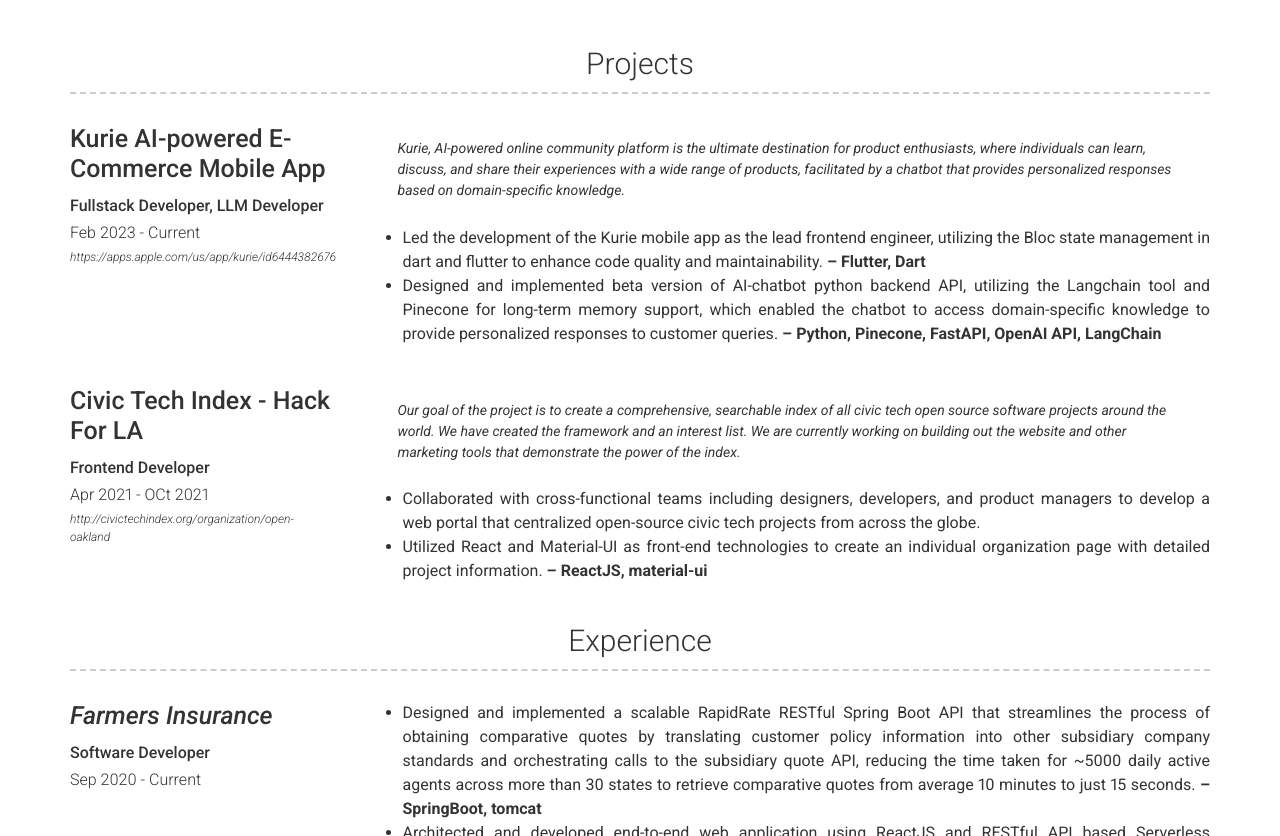
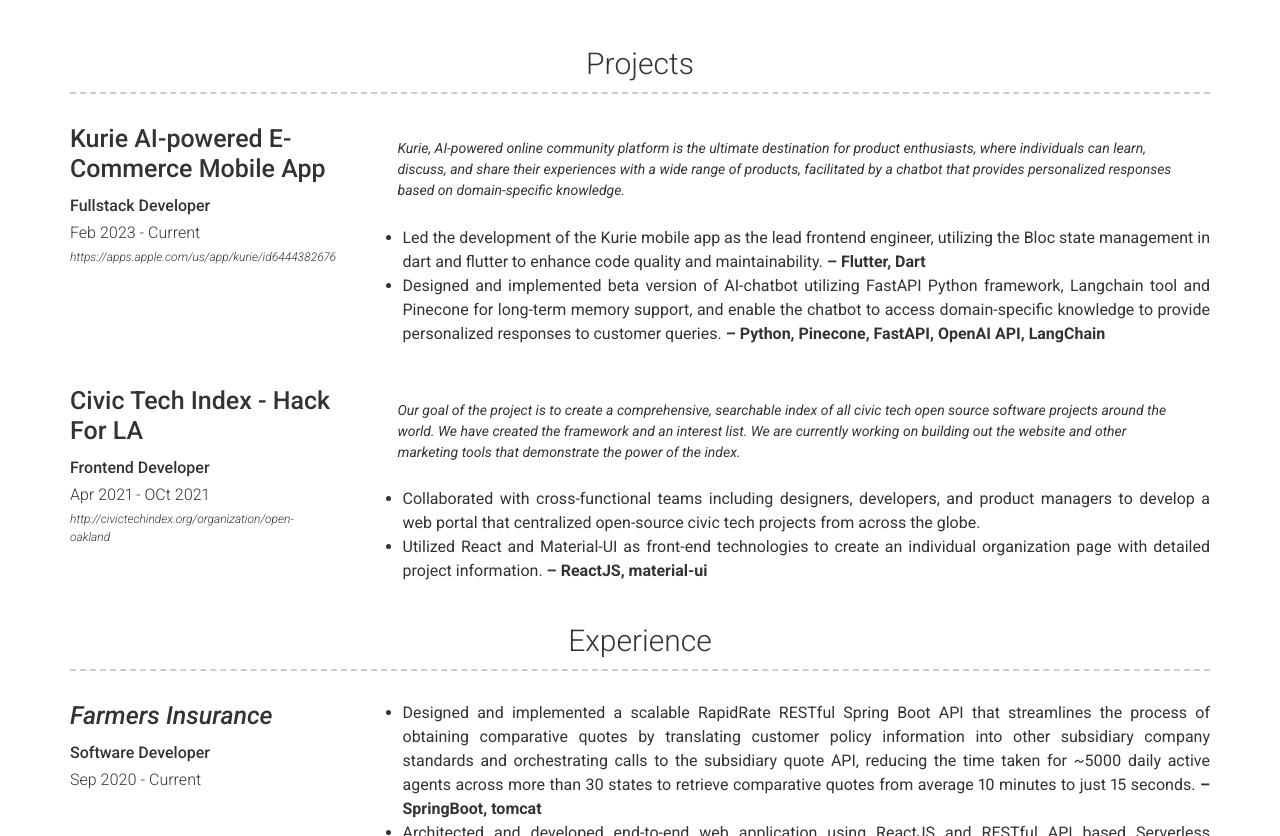
Before and after one commit to Travisliang001/online-cv, a Jekyll site: the page built from index.md, in a window 1280 px wide and 900 px high, scrolled down 469 px, cut to the strip 64-900 px from the top of the window. Built offline with Jekyll 4.4.1, drawn with Linux system fonts in a browser that asks for light colours.

Commit message:
Update projects.yml

```diff
--- a/_data/projects.yml
+++ b/_data/projects.yml
@@ -1,13 +1,13 @@
 # Project template
 - name: Kurie AI-powered E-Commerce Mobile App
   link: https://apps.apple.com/us/app/kurie/id6444382676
-  job_title: Fullstack Developer, LLM Developer
+  job_title: Fullstack Developer
   dates: Feb 2023 - Current
   quote: >
     Kurie, AI-powered online community platform is the ultimate destination for product enthusiasts, where individuals can learn, discuss, and share their experiences with a wide range of products, facilitated by a chatbot that provides personalized responses based on domain-specific knowledge.
   description: | # this will include new lines to allow paragraphs
     - Led the development of the Kurie mobile app as the lead frontend engineer, utilizing the Bloc state management in dart and flutter to enhance code quality and maintainability. **– Flutter, Dart**
-    - Designed and implemented beta version of AI-chatbot python backend API, utilizing the Langchain tool and Pinecone for long-term memory support, which enabled the chatbot to access domain-specific knowledge to provide personalized responses to customer queries. **– Python, Pinecone, FastAPI, OpenAI API, LangChain**
+    - Designed and implemented beta version of AI-chatbot utilizing FastAPI Python framework, Langchain tool and Pinecone for long-term memory support, and enable the chatbot to access domain-specific knowledge to provide personalized responses to customer queries. **– Python, Pinecone, FastAPI, OpenAI API, LangChain**
 
 - name: Civic Tech Index - Hack For LA
   job_title: Frontend Developer
```
